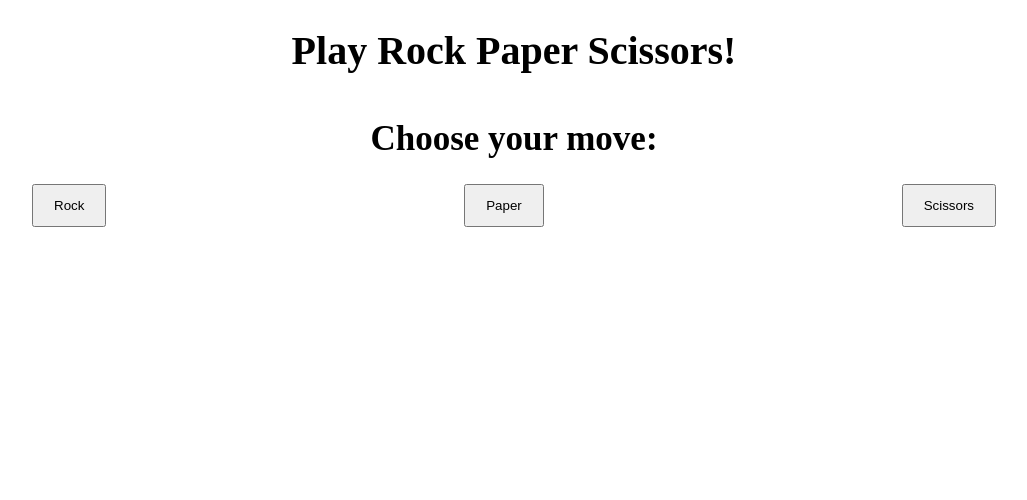
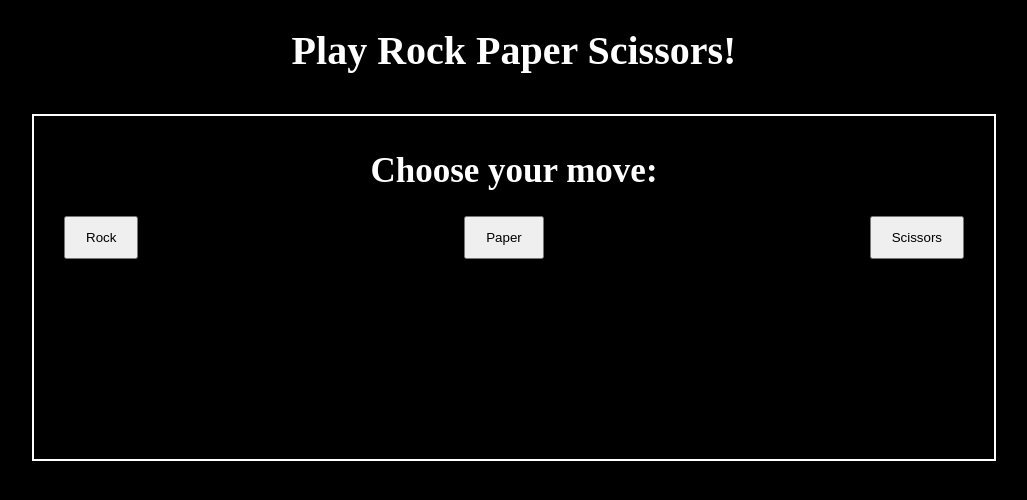
Before and after one commit to AryanAtif/rock-paper-scissors, a plain HTML site: page index.html in a window 1280 px wide. Shown: the whole page, without its empty margins (126-1153 px from the left). Drawn offline with Linux system fonts and the light colour scheme.

Commit message:
feat: theme the UI to dark mode

```diff
--- a/style.css
+++ b/style.css
@@ -5,15 +5,19 @@ body
     font-weight: 600;
     font-style: normal;
     font-display: swap;
+    color: white;
+    background-color: black;
 }
 .game
 {
   display: flex;
   flex-direction: column;
-  border: 2px black;
+  border: 2px solid white;
   margin: 40px;
   margin-left: 150px;
   margin-right: 150px;
+  padding: 30px;
+  padding-bottom: 200px;
 
 }
 .buttons
```
